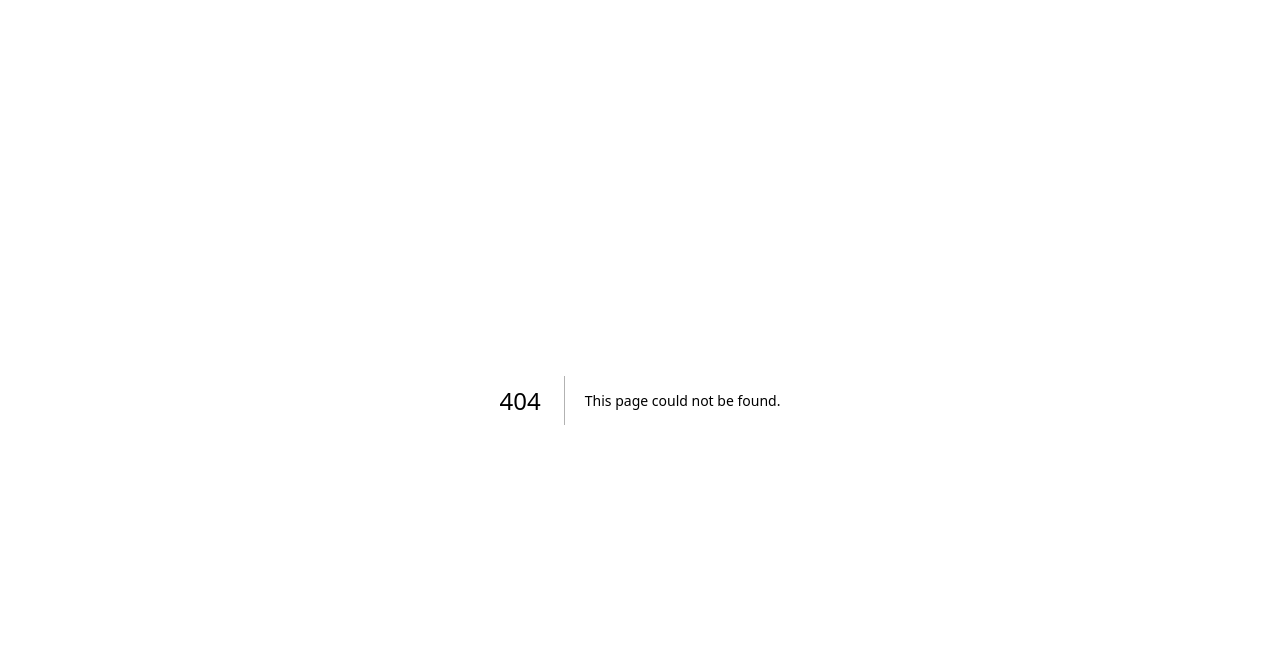
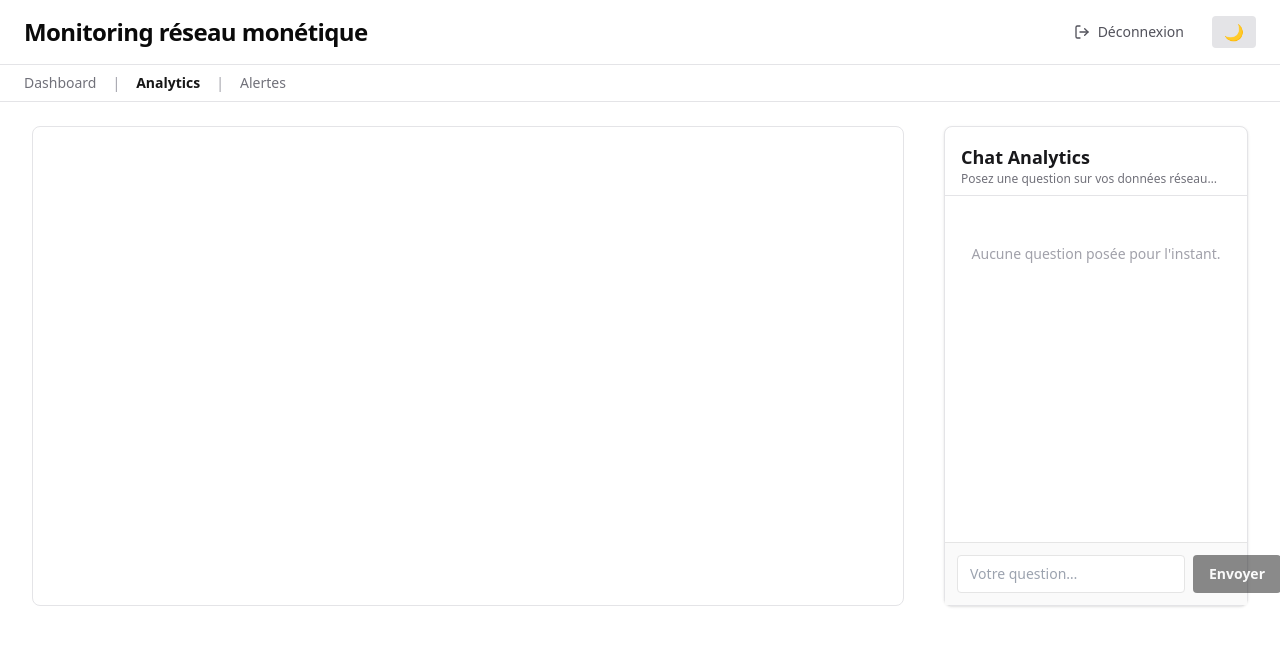
Before and after one commit to steve3535/monitorng-next, a Next.js app: page /analytics in a window 1280 px wide. Before the commit this address had no page. Shown: the top 646 px of the page. Built offline with nearby package versions, Linux system fonts and the light colour scheme.

Commit message:
add missing components and routes for analytics$

```diff
--- /dev/null
+++ b/src/app/analytics/page.tsx
@@ -0,0 +1,34 @@
+import { AnalyticsChat } from '../../components/AnalyticsChat'
+import { ThemeToggle } from '../../components/ThemeToggle'
+import { LogoutButton } from '../../components/LogoutButton'
+import AnalyticsNavbar from '../../components/AnalyticsNavbar'
+
+export default function AnalyticsPage() {
+  return (
+    <div className="min-h-screen bg-background text-foreground">
+      {/* Header */}
+      <header className="flex items-center justify-between px-6 py-4 border-b border-zinc-200 dark:border-zinc-700 bg-background">
+        <div className="text-2xl font-bold tracking-tight">Monitoring réseau monétique</div>
+        <div className="flex items-center gap-4">
+          <LogoutButton />
+          <ThemeToggle />
+        </div>
+      </header>
+      {/* Navbar */}
+      <AnalyticsNavbar />
+      {/* Main split */}
+      <main className="flex flex-col md:flex-row gap-6 px-4 md:px-8 py-6 max-w-7xl mx-auto">
+        {/* Left: Graphs/Diagrams placeholder */}
+        <section className="flex-1 min-w-0 bg-card rounded-lg border border-zinc-200 dark:border-zinc-700 p-6 mr-0 md:mr-4">
+          <div className="h-full flex items-center justify-center text-zinc-400 text-lg">
+            {/* (Ici, vos graphiques et diagrammes seront affichés) */}
+          </div>
+        </section>
+        {/* Right: Analytics Chat */}
+        <aside className="w-full md:w-1/4 flex-shrink-0">
+          <AnalyticsChat />
+        </aside>
+      </main>
+    </div>
+  )
+}
--- /dev/null
+++ b/src/app/api/analytics-chat/route.ts
@@ -0,0 +1,23 @@
+import { NextRequest, NextResponse } from 'next/server'
+
+export async function POST(req: NextRequest) {
+  const body = await req.json()
+  const res = await fetch('https://monitor.linkafric.com/api/analytics-chat', {
+    method: 'POST',
+    headers: {
+      'Content-Type': 'application/json',
+      'x-api-key': 'P@ssNtc202!'
+    },
+    body: JSON.stringify(body)
+  })
+
+  let data
+  try {
+    data = await res.json()
+  } catch {
+    const text = await res.text()
+    return NextResponse.json({ error: 'API error', detail: text }, { status: res.status })
+  }
+
+  return NextResponse.json(data, { status: res.status })
+}
--- /dev/null
+++ b/src/components/AnalyticsNavbar.tsx
@@ -0,0 +1,44 @@
+'use client'
+
+import Link from 'next/link'
+import { usePathname } from 'next/navigation'
+
+export default function AnalyticsNavbar() {
+  const pathname = usePathname()
+  return (
+    <nav className="px-6 py-2 border-b border-zinc-200 dark:border-zinc-700 bg-background text-sm flex gap-4">
+      <Link
+        href="/dashboard"
+        className={
+          pathname === '/dashboard'
+            ? 'font-semibold text-primary'
+            : 'text-zinc-500 hover:text-primary transition-colors'
+        }
+      >
+        Dashboard
+      </Link>
+      <span className="text-zinc-400">|</span>
+      <Link
+        href="/analytics"
+        className={
+          pathname === '/analytics'
+            ? 'font-semibold text-primary'
+            : 'text-zinc-500 hover:text-primary transition-colors'
+        }
+      >
+        Analytics
+      </Link>
+      <span className="text-zinc-400">|</span>
+      <Link
+        href="/alertes"
+        className={
+          pathname === '/alertes'
+            ? 'font-semibold text-primary'
+            : 'text-zinc-500 hover:text-primary transition-colors'
+        }
+      >
+        Alertes
+      </Link>
+    </nav>
+  )
+}
```
